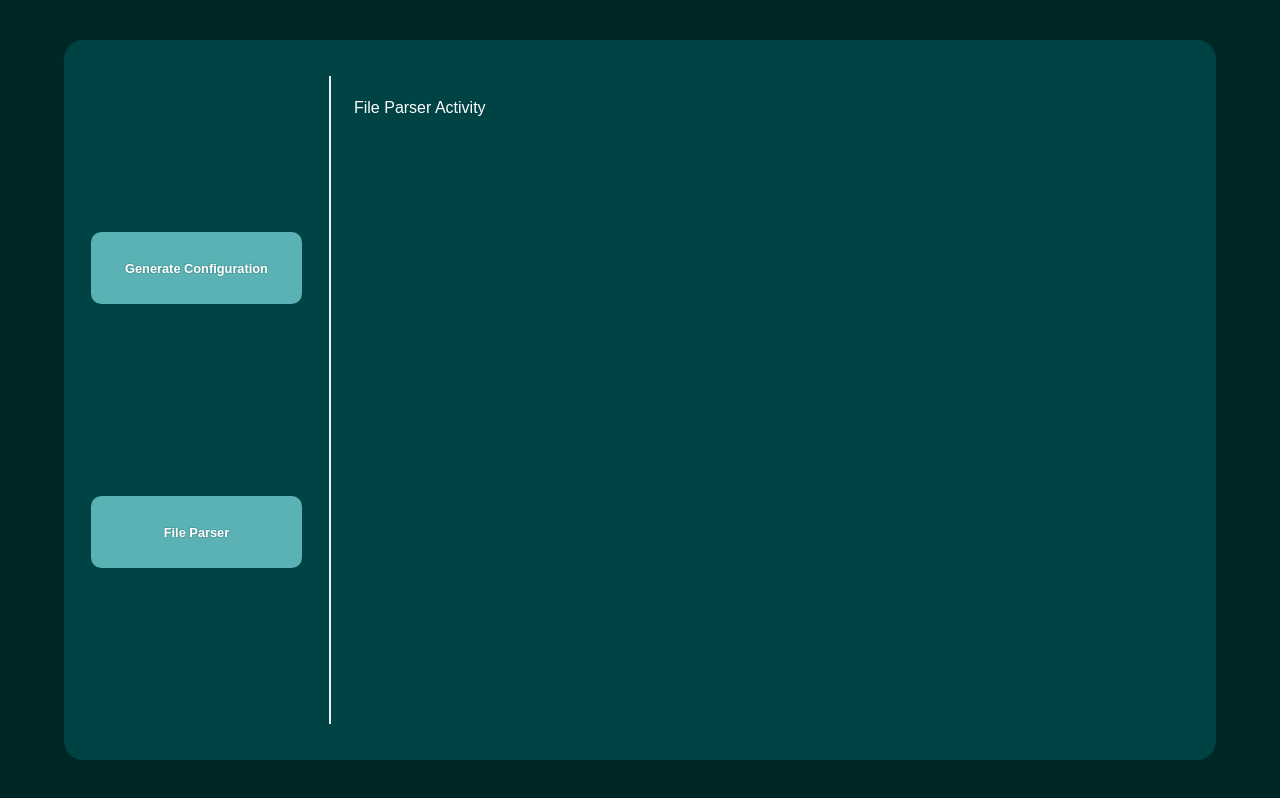
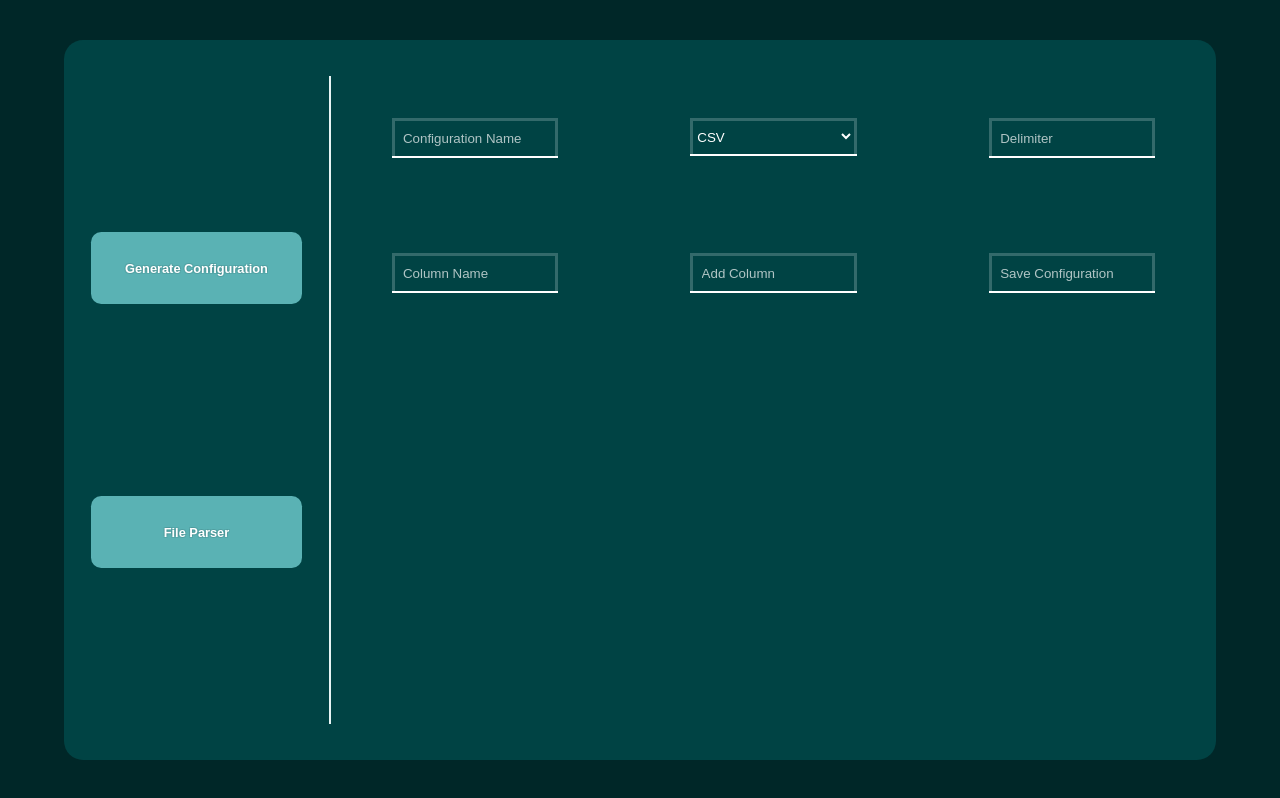
Before and after one commit to Syed-Haris-Ahmed/Dynamic-Text-File-Parser, a React (Vite) app: page / in a window 1280 px wide. Built offline with nearby package versions, Linux system fonts and the light colour scheme.

Commit message:
input fields modified

```diff
--- a/src/App.css
+++ b/src/App.css
@@ -58,16 +58,13 @@
   display: flex;
   border-left: #E7F4F4 0.2vw solid;
   border-radius: 0vw 1vw 1vw 0vw;
-  padding: 2%;
+  /* padding: 2%; */
 }
 
 .input-field {
   width: 13vw;
   height: 5vh;
   /* background-color: #176921; */
-  position: absolute;
-  left: 30vw;
-  top: 20vh;
 }
 
 input {
@@ -99,3 +96,38 @@ input::placeholder {
   width: 100%;
   background-color: white;
 }
+
+.config-activity {
+  display: grid;
+  grid-template-rows: 1fr 1fr;
+  grid-template-columns: 1fr 1fr 1fr;
+  grid-gap: 5vw;
+  width: 100%;
+  height: 40%;
+  /* background-color: red; */
+  padding: 3%;
+  align-items: center;
+  justify-items: center;
+}
+
+select {
+  width: 100%;
+  height: 90%;
+  background-color: transparent;
+  border-left: 3px solid #e7f4f438;
+  border-top: 3px solid #e7f4f438;
+  border-right: 3px solid #e7f4f438;
+  border-bottom: none;
+  transition: 0.3s all;
+}
+
+select:focus {
+  outline: none;
+  border-left: 3px solid #29be3a;
+  border-top: 3px solid #29be3a;
+  border-right: 3px solid #29be3a;
+}
+
+option {
+  background-color: green;
+}
--- a/src/App.jsx
+++ b/src/App.jsx
@@ -4,7 +4,7 @@ import OptionBar from './OptionBar'
 import ActivityBar from './ActivityBar'
 
 function App() {
-  const [optionStatus, setOptionStatus] = useState('')
+  const [optionStatus, setOptionStatus] = useState('config')
 
   const handleOptionChange = (option) => {
     setOptionStatus(option)
--- a/src/ConfigActivity.jsx
+++ b/src/ConfigActivity.jsx
@@ -1,11 +1,23 @@
 import React from 'react'
 import './App.css'
 import InputField from './InputField'
+import SelectBox from './SelectBox';
+
+const options = [
+    { value: '1', label: 'CSV' },
+    { value: '2', label: 'Fixed Length' },
+    { value: '3', label: 'Other' },
+];
 
 function ConfigActivity() {
     return (
         <div className='config-activity'>
             <InputField text = {"Configuration Name"}/>
+            <SelectBox options = {options} />
+            <InputField text = {"Delimiter"}/>
+            <InputField text = {"Column Name"}/>
+            <InputField text = {"Add Column"}/>
+            <InputField text = {"Save Configuration"}/>
         </div>
     )
 }
--- /dev/null
+++ b/src/SelectBox.jsx
@@ -0,0 +1,21 @@
+import React from 'react';
+import './App.css';
+
+function SelectBox(props) {
+    return (
+        <div className='input-field'>
+            <select name="file_type" id="file_type">
+                {
+                    props.options.map((option, index) => (
+                        <option key = {index} value = {option.value}>
+                            {option.label}
+                        </option>
+                    ))
+                }
+            </select>
+            <div className='input-border'></div>
+        </div>
+    );
+}
+
+export default SelectBox;
```
